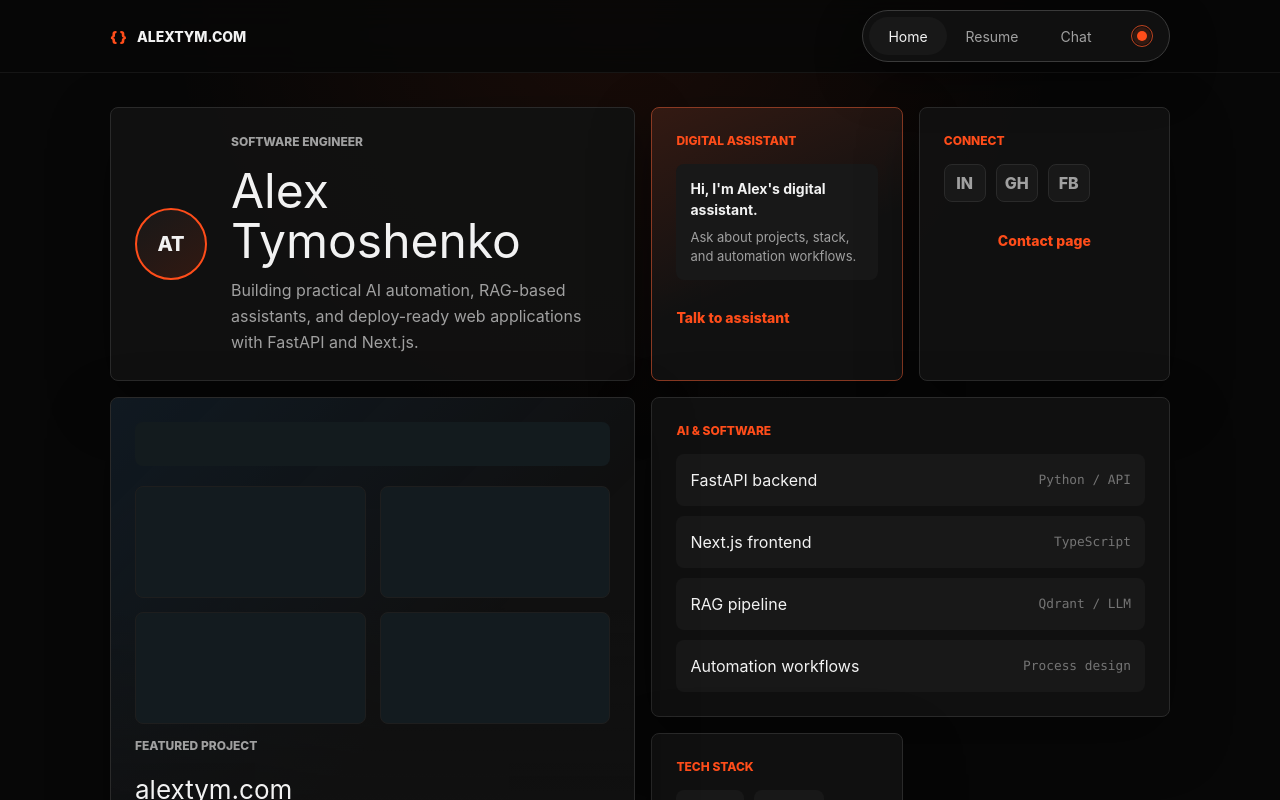
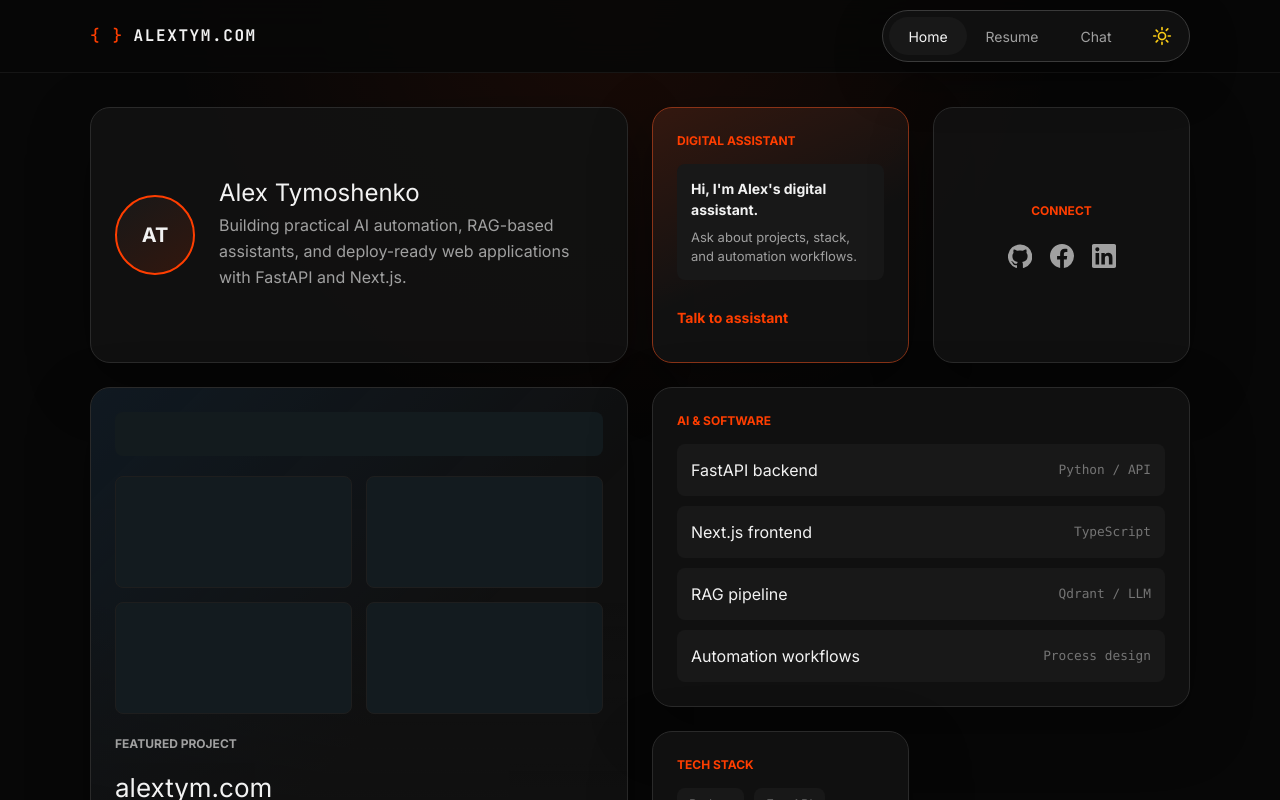
Before and after one commit to AlexTymosh/alextym.com, a Next.js app in the folder frontend/: page / in a window 1280 px wide. Shown: the top 800 px of the page. Built offline with nearby package versions, Linux system fonts and the light colour scheme.

Commit message:
✨ feat(ui): add contacts page and polish portfolio layout

```diff
--- /dev/null
+++ b/frontend/app/contacts/page.tsx
@@ -0,0 +1 @@
+export { default } from "../contact/page";
--- a/frontend/app/globals.css
+++ b/frontend/app/globals.css
@@ -1,3 +1,5 @@
+@import url("https://fonts.googleapis.com/css2?family=Inter:wght@300;400;500;600;700&family=JetBrains+Mono:wght@400;500;700&display=swap");
+
 @tailwind base;
 @tailwind components;
 @tailwind utilities;
@@ -12,12 +14,12 @@
   --text: #f2f2f2;
   --muted: #a0a0a0;
   --muted-strong: #747474;
-  --accent: #ff4d1a;
-  --accent-soft: rgba(255, 77, 26, 0.14);
+  --accent: #ff3e00;
+  --accent-soft: rgba(255, 62, 0, 0.14);
   --ok: #19b88a;
   --danger: #e55a5a;
   --shadow: rgba(0, 0, 0, 0.35);
-  --page-width: 1060px;
+  --page-width: 1100px;
 }
 
 :root[data-theme="light"] {
@@ -50,7 +52,7 @@ body {
   min-height: 100vh;
   margin: 0;
   background:
-    radial-gradient(circle at 48% 0%, rgba(255, 77, 26, 0.08), transparent 28rem),
+    radial-gradient(circle at 48% 0%, rgba(255, 62, 0, 0.08), transparent 28rem),
     var(--bg);
   color: var(--text);
   font-family:
@@ -105,14 +107,16 @@ button {
   display: inline-flex;
   align-items: center;
   gap: 10px;
-  font-size: 14px;
-  font-weight: 800;
+  font-family: "JetBrains Mono", ui-monospace, SFMono-Regular, Consolas, monospace;
+  font-size: 1rem;
+  font-weight: 700;
+  letter-spacing: 0.1rem;
   text-transform: uppercase;
 }
 
 .brand-mark__braces {
   color: var(--accent);
-  font-weight: 900;
+  font-weight: 500;
 }
 
 .nav-pill {
@@ -156,24 +160,37 @@ button {
   border: 0;
   border-radius: 999px;
   background: transparent;
+  color: #facc15;
+  transition:
+    color 160ms ease,
+    background 160ms ease;
 }
 
-.theme-toggle__track {
+.theme-toggle:hover {
+  background: var(--surface-strong);
+}
+
+.theme-toggle__icon {
   width: 22px;
   height: 22px;
   display: inline-flex;
   align-items: center;
   justify-content: center;
-  border-radius: 999px;
-  border: 1px solid color-mix(in srgb, var(--accent) 70%, var(--border));
 }
 
-.theme-toggle__mark {
-  width: 10px;
-  height: 10px;
-  border-radius: 999px;
-  background: var(--accent);
-  box-shadow: 0 0 0 4px var(--accent-soft);
+.theme-toggle__icon svg {
+  width: 20px;
+  height: 20px;
+  fill: none;
+  stroke: currentColor;
+  stroke-linecap: round;
+  stroke-linejoin: round;
+  stroke-width: 2;
+}
+
+.theme-toggle__icon svg path:only-child {
+  fill: currentColor;
+  stroke: none;
 }
 
 .site-main {
@@ -191,22 +208,25 @@ button {
   gap: 10px;
   border-top: 1px solid rgba(255, 255, 255, 0.06);
   color: var(--muted-strong);
-  font-family: ui-monospace, SFMono-Regular, Consolas, monospace;
+  font-family: "JetBrains Mono", ui-monospace, SFMono-Regular, Consolas, monospace;
   font-size: 12px;
 }
 
-.site-footer span:first-child,
-.site-footer span:last-child,
+.site-footer__bracket,
 .eyebrow,
 .text-link,
 .primary-link {
   color: var(--accent);
 }
 
+.site-footer__domain {
+  color: color-mix(in srgb, var(--text) 42%, var(--muted-strong));
+}
+
 .home-grid {
   display: grid;
-  grid-template-columns: 1.15fr 0.55fr 0.55fr;
-  gap: 16px;
+  grid-template-columns: repeat(4, minmax(0, 1fr));
+  gap: 24px;
 }
 
 .card,
@@ -214,25 +234,40 @@ button {
 .contact-form,
 .chat-shell {
   border: 1px solid var(--border);
-  border-radius: 8px;
+  border-radius: 20px;
   background: color-mix(in srgb, var(--surface) 94%, transparent);
   box-shadow: 0 20px 60px var(--shadow);
 }
 
 .card {
-  min-height: 164px;
+  min-height: 160px;
   padding: 24px;
+  position: relative;
+  overflow: hidden;
+  transition:
+    background 400ms cubic-bezier(0.16, 1, 0.3, 1),
+    border-color 400ms cubic-bezier(0.16, 1, 0.3, 1),
+    box-shadow 400ms cubic-bezier(0.16, 1, 0.3, 1),
+    transform 400ms cubic-bezier(0.16, 1, 0.3, 1);
+}
+
+.card:hover {
+  border-color: var(--border-strong);
+  background: color-mix(in srgb, var(--surface-strong) 72%, transparent);
+  box-shadow: 0 12px 30px rgba(0, 0, 0, 0.4);
+  transform: translateY(-4px);
 }
 
 .profile-card {
+  grid-column: span 2;
   display: flex;
   align-items: center;
   gap: 24px;
 }
 
 .avatar-mark {
-  width: 72px;
-  height: 72px;
+  width: 80px;
+  height: 80px;
   flex: 0 0 auto;
   display: grid;
   place-items: center;
@@ -265,6 +300,12 @@ p {
   line-height: 1.05;
 }
 
+.profile-card h1 {
+  margin-bottom: 4px;
+  font-size: 1.5rem;
+  line-height: 1.2;
+}
+
 .profile-card p,
 .page-panel p,
 .contact-intro p,
@@ -274,6 +315,7 @@ p {
 }
 
 .accent-card {
+  grid-column: span 1;
   border-color: color-mix(in srgb, var(--accent) 45%, var(--border));
   background:
     linear-gradient(155deg, var(--accent-soft), transparent 56%),
@@ -322,8 +364,16 @@ p {
 }
 
 .connect-card {
+  grid-column: span 1;
   display: flex;
   flex-direction: column;
+  align-items: center;
+  justify-content: center;
+  gap: 24px;
+}
+
+.connect-card .eyebrow {
+  margin-bottom: 0;
 }
 
 .social-row,
@@ -333,22 +383,35 @@ p {
   gap: 10px;
 }
 
-.social-row a,
-.contact-links a {
-  min-width: 42px;
-  min-height: 38px;
+.social-row {
+  gap: 18px;
+}
+
+.social-row a {
+  width: 24px;
+  height: 24px;
   display: inline-flex;
   align-items: center;
   justify-content: center;
-  border: 1px solid var(--border);
-  border-radius: 8px;
-  background: var(--surface-strong);
   color: var(--muted);
-  font-weight: 800;
-  text-transform: uppercase;
+  transition:
+    color 160ms ease,
+    transform 160ms ease;
+}
+
+.social-row a:hover {
+  color: var(--accent);
+  transform: scale(1.1);
+}
+
+.social-row svg {
+  width: 24px;
+  height: 24px;
+  fill: currentColor;
 }
 
 .feature-card {
+  grid-column: span 2;
   min-height: 428px;
   grid-row: span 2;
   position: relative;
@@ -402,6 +465,10 @@ p {
   grid-column: span 2;
 }
 
+.tags-card {
+  grid-column: span 1;
+}
+
 .stack-list {
   display: grid;
   gap: 10px;
@@ -441,7 +508,7 @@ p {
 }
 
 .wide-card {
-  grid-column: 1 / -1;
+  grid-column: span 4;
 }
 
 .focus-grid {
@@ -687,76 +754,140 @@ p {
 
 .resume-panel {
   display: grid;
-  gap: 28px;
+  gap: 32px;
 }
 
-.timeline {
-  position: relative;
-  display: grid;
-  gap: 18px;
-  padding-left: 26px;
+.resume-panel__header {
+  max-width: 720px;
 }
 
-.timeline::before {
+.resume-download {
+  width: fit-content;
+  min-width: 0;
+  min-height: 38px;
+  justify-self: start;
+  margin-top: 0;
+  padding: 0 16px;
+  font-size: 13px;
+}
+
+.resume-timeline {
+  position: relative;
+  display: flex;
+  flex-direction: column;
+  gap: 64px;
+  max-width: 960px;
+  margin: 8px auto 0;
+}
+
+.resume-timeline::before {
   content: "";
   position: absolute;
-  left: 7px;
-  top: 6px;
-  bottom: 6px;
-  width: 1px;
+  left: 50%;
+  top: 0;
+  bottom: 0;
+  width: 2px;
+  transform: translateX(-50%);
   background: var(--border-strong);
 }
 
-.timeline-item {
+.resume-timeline__item {
   position: relative;
   display: grid;
   gap: 8px;
-  padding: 18px;
+  width: 48%;
+  padding: 24px;
   border: 1px solid var(--border);
-  border-radius: 8px;
+  border-radius: 12px;
   background: var(--surface-strong);
+  transition:
+    box-shadow 160ms ease,
+    transform 160ms ease,
+    border-color 160ms ease;
 }
 
-.timeline-item__marker {
-  position: absolute;
-  left: -25px;
-  top: 24px;
-  width: 15px;
-  height: 15px;
-  border: 3px solid var(--surface);
-  border-radius: 999px;
-  background: var(--accent);
+.resume-timeline__item:hover {
+  border-color: var(--border-strong);
+  box-shadow: 0 12px 30px var(--shadow);
+  transform: translateY(-2px);
 }
 
-.timeline-item small {
+.resume-timeline__item:nth-child(odd) {
+  align-self: flex-start;
+}
+
+.resume-timeline__item:nth-child(even) {
+  align-self: flex-end;
+}
+
+.resume-timeline__marker {
+  position: absolute;
+  top: 26px;
+  width: 16px;
+  height: 16px;
+  border: 4px solid var(--surface);
+  border-radius: 999px;
+  background: var(--text);
+  z-index: 1;
+}
+
+.resume-timeline__item:nth-child(odd) .resume-timeline__marker {
+  right: calc(-4.166% - 8px);
+}
+
+.resume-timeline__item:nth-child(even) .resume-timeline__marker {
+  left: calc(-4.166% - 8px);
+}
+
+.resume-timeline__item small {
   color: var(--accent);
   font-weight: 800;
 }
 
-.timeline-item h2 {
+.resume-timeline__item h2 {
   margin: 0;
   font-size: 18px;
 }
 
-.timeline-item p {
+.resume-timeline__item p {
   margin: 0;
   color: var(--muted);
 }
 
-.contact-layout {
-  display: grid;
-  grid-template-columns: 0.8fr 1.2fr;
-  gap: 16px;
+.contact-page {
+  min-height: calc(100vh - 244px);
+  display: flex;
+  flex-direction: column;
+  align-items: center;
+  justify-content: center;
+  gap: 32px;
+  padding: 48px 0;
 }
 
-.contact-intro {
-  align-self: start;
+.contact-heading {
+  max-width: 580px;
+  text-align: center;
+}
+
+.contact-heading h1 {
+  margin-bottom: 12px;
+  font-size: clamp(34px, 5vw, 44px);
+  line-height: 1.08;
+}
+
+.contact-heading p {
+  margin: 0;
+  color: var(--muted);
+  line-height: 1.65;
 }
 
 .contact-form {
+  width: min(100%, 576px);
   display: grid;
-  gap: 18px;
-  padding: 24px;
+  gap: 24px;
+  padding: 32px;
+  border-radius: 12px;
+  background: var(--surface);
 }
 
 .contact-form label {
@@ -767,13 +898,48 @@ p {
 }
 
 .contact-form input {
-  min-height: 46px;
+  min-height: 50px;
   padding: 0 14px;
 }
 
 .contact-form textarea {
   resize: vertical;
   padding: 14px;
+}
+
+.contact-form input:focus,
+.contact-form textarea:focus {
+  border-color: var(--border-strong);
+  box-shadow: 0 0 0 2px color-mix(in srgb, var(--accent) 24%, transparent);
+}
+
+.contact-links {
+  justify-content: center;
+  margin-top: 22px;
+}
+
+.contact-links a {
+  min-height: 36px;
+  display: inline-flex;
+  align-items: center;
+  justify-content: center;
+  padding: 0 12px;
+  border: 1px solid var(--border);
+  border-radius: 999px;
+  background: var(--surface);
+  color: var(--muted);
+  font-size: 13px;
+  font-weight: 700;
+  transition:
+    color 160ms ease,
+    border-color 160ms ease,
+    background 160ms ease;
+}
+
+.contact-links a:hover {
+  border-color: var(--border-strong);
+  background: var(--surface-strong);
+  color: var(--text);
 }
 
 .sr-only {
@@ -801,23 +967,50 @@ p {
     justify-content: center;
   }
 
-  .home-grid,
-  .contact-layout {
-    grid-template-columns: 1fr;
+  .home-grid {
+    grid-template-columns: repeat(2, minmax(0, 1fr));
   }
 
   .feature-card,
   .list-card,
   .wide-card {
-    grid-column: auto;
+    grid-column: span 2;
   }
 
   .feature-card {
     min-height: 360px;
   }
 
+  .profile-card {
+    grid-column: span 2;
+  }
+
   .focus-grid {
     grid-template-columns: repeat(2, minmax(0, 1fr));
+  }
+
+  .resume-timeline {
+    gap: 48px;
+    margin-left: 0;
+    padding-left: 40px;
+  }
+
+  .resume-timeline::before {
+    left: 8px;
+    transform: none;
+  }
+
+  .resume-timeline__item,
+  .resume-timeline__item:nth-child(odd),
+  .resume-timeline__item:nth-child(even) {
+    width: 100%;
+    align-self: stretch;
+  }
+
+  .resume-timeline__item:nth-child(odd) .resume-timeline__marker,
+  .resume-timeline__item:nth-child(even) .resume-timeline__marker {
+    left: -39px;
+    right: auto;
   }
 }
 
@@ -845,6 +1038,20 @@ p {
     flex-direction: column;
   }
 
+  .home-grid {
+    grid-template-columns: 1fr;
+  }
+
+  .profile-card,
+  .accent-card,
+  .connect-card,
+  .feature-card,
+  .list-card,
+  .tags-card,
+  .wide-card {
+    grid-column: span 1;
+  }
+
   .focus-grid {
     grid-template-columns: 1fr;
   }
--- a/frontend/app/page.tsx
+++ b/frontend/app/page.tsx
@@ -16,6 +16,30 @@ const focusAreas = [
   ["Business to software", "Career transition"],
 ];
 
+function GitHubIcon() {
+  return (
+    <svg viewBox="0 0 24 24" role="img">
+      <path d="M12 .5A12 12 0 0 0 8.2 23.9c.6.1.8-.3.8-.6v-2.1c-3.3.7-4-1.4-4-1.4-.5-1.4-1.3-1.8-1.3-1.8-1.1-.7.1-.7.1-.7 1.2.1 1.8 1.2 1.8 1.2 1.1 1.8 2.8 1.3 3.5 1 .1-.8.4-1.3.8-1.6-2.7-.3-5.5-1.3-5.5-5.9 0-1.3.5-2.4 1.2-3.2-.1-.3-.5-1.5.1-3.2 0 0 1-.3 3.3 1.2a11.5 11.5 0 0 1 6 0c2.3-1.5 3.3-1.2 3.3-1.2.6 1.7.2 2.9.1 3.2.8.8 1.2 1.9 1.2 3.2 0 4.6-2.8 5.6-5.5 5.9.4.4.8 1.1.8 2.2v3.3c0 .3.2.7.8.6A12 12 0 0 0 12 .5Z" />
+    </svg>
+  );
+}
+
+function LinkedInIcon() {
+  return (
+    <svg viewBox="0 0 24 24" role="img">
+      <path d="M20.45 20.45h-3.56v-5.57c0-1.33 0-3.04-1.85-3.04s-2.14 1.45-2.14 2.94v5.67H9.35V9h3.41v1.56h.05a3.75 3.75 0 0 1 3.37-1.85c3.6 0 4.27 2.37 4.27 5.45v6.29ZM5.34 7.43a2.06 2.06 0 1 1 0-4.13 2.06 2.06 0 0 1 0 4.13Zm1.78 13.02H3.56V9h3.56v11.45ZM22.23 0H1.77C.79 0 0 .77 0 1.73v20.54C0 23.23.8 24 1.77 24h20.46c.98 0 1.77-.77 1.77-1.73V1.73C24 .77 23.2 0 22.23 0Z" />
+    </svg>
+  );
+}
+
+function FacebookIcon() {
+  return (
+    <svg viewBox="0 0 24 24" role="img">
+      <path d="M24 12.07C24 5.43 18.63.06 12 .06S0 5.43 0 12.07c0 6 4.39 10.98 10.13 11.88v-8.4H7.08v-3.48h3.05V9.42c0-3.01 1.79-4.67 4.53-4.67 1.31 0 2.68.23 2.68.23v2.95h-1.5c-1.49 0-1.96.93-1.96 1.88v2.26h3.33l-.53 3.48h-2.8v8.4A12.02 12.02 0 0 0 24 12.07Z" />
+    </svg>
+  );
+}
+
 export default function HomePage() {
   return (
     <section className="home-grid" aria-label="Alex Tymoshenko portfolio overview">
@@ -24,7 +48,6 @@ export default function HomePage() {
           AT
         </div>
         <div>
-          <p className="eyebrow">Software Engineer</p>
           <h1>Alex Tymoshenko</h1>
           <p>
             Building practical AI automation, RAG-based assistants, and deploy-ready web
@@ -47,19 +70,26 @@ export default function HomePage() {
       <article className="card connect-card">
         <p className="eyebrow">Connect</p>
         <div className="social-row">
-          <a href="https://www.linkedin.com/in/alex-tim-tech/" target="_blank" rel="noreferrer">
-            in
+          <a href="https://github.com/AlexTymosh" target="_blank" rel="noreferrer" aria-label="GitHub">
+            <GitHubIcon />
           </a>
-          <a href="https://github.com/AlexTymosh" target="_blank" rel="noreferrer">
-            gh
+          <a
+            href="https://www.facebook.com/ol.tymoshenko"
+            target="_blank"
+            rel="noreferrer"
+            aria-label="Facebook"
+          >
+            <FacebookIcon />
           </a>
-          <a href="https://www.facebook.com/ol.tymoshenko" target="_blank" rel="noreferrer">
-            fb
+          <a
+            href="https://www.linkedin.com/in/alex-tim-tech/"
+            target="_blank"
+            rel="noreferrer"
+            aria-label="LinkedIn"
+          >
+            <LinkedInIcon />
           </a>
         </div>
-        <Link href="/contact" className="text-link">
-          Contact page
-        </Link>
       </article>
 
       <article className="card feature-card">
--- a/frontend/components/theme-toggle.tsx
+++ b/frontend/components/theme-toggle.tsx
@@ -35,8 +35,17 @@ export function ThemeToggle() {
       aria-label={theme === "dark" ? "Switch to light mode" : "Switch to dark mode"}
       title={theme === "dark" ? "Switch to light mode" : "Switch to dark mode"}
     >
-      <span className="theme-toggle__track" aria-hidden="true">
-        <span className="theme-toggle__mark" />
+      <span className="theme-toggle__icon" aria-hidden="true">
+        {theme === "dark" ? (
+          <svg viewBox="0 0 24 24" role="img">
+            <path d="M12 4.5V2m0 20v-2.5M4.5 12H2m20 0h-2.5m-2.32-6.68 1.77-1.77M5.05 18.95l1.77-1.77m0-10.36L5.05 5.05m13.9 13.9-1.77-1.77" />
+            <circle cx="12" cy="12" r="4.25" />
+          </svg>
+        ) : (
+          <svg viewBox="0 0 24 24" role="img">
+            <path d="M20.2 14.4A7.8 7.8 0 0 1 9.6 3.8 8.1 8.1 0 1 0 20.2 14.4Z" />
+          </svg>
+        )}
       </span>
     </button>
   );
```
Also changed, not shown: frontend/app/contact/page.tsx (+6 -7 lines), frontend/app/layout.tsx (+4 -3 lines), frontend/app/resume/page.tsx (+5 -5 lines).
